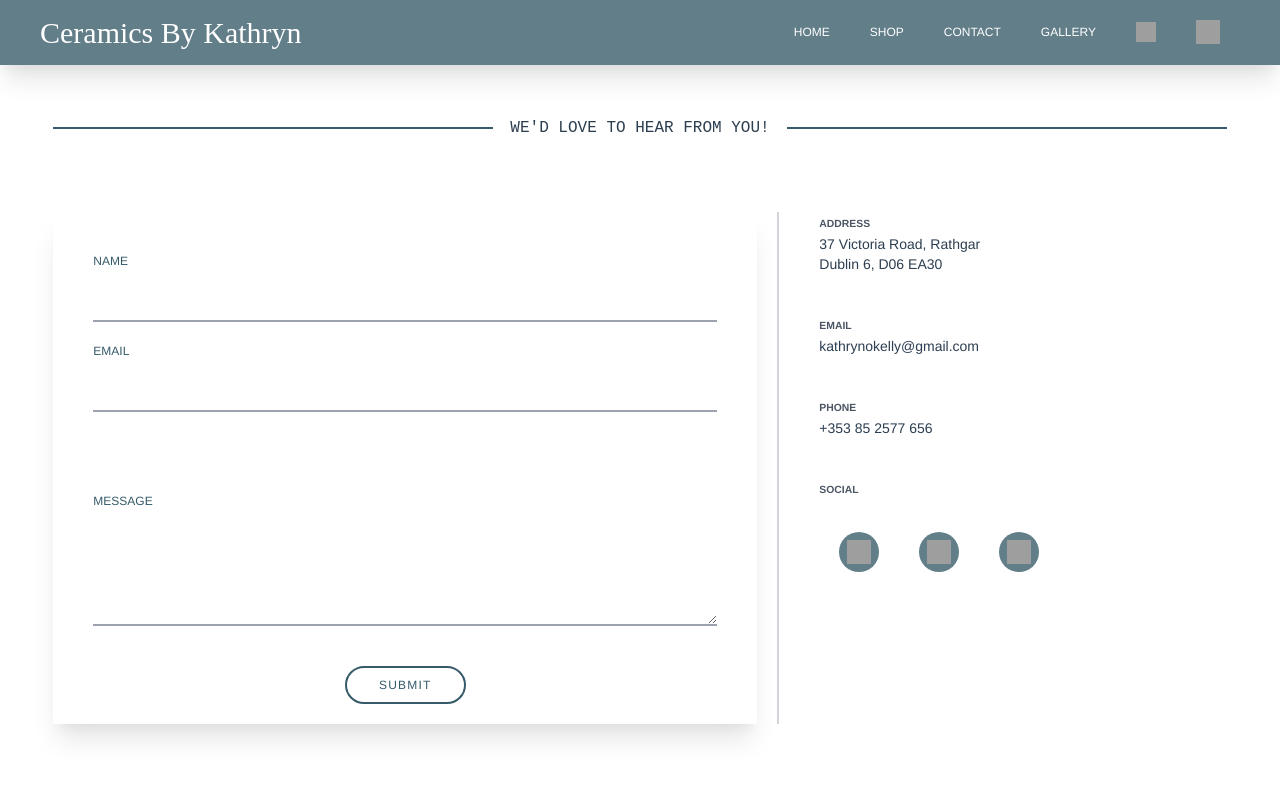
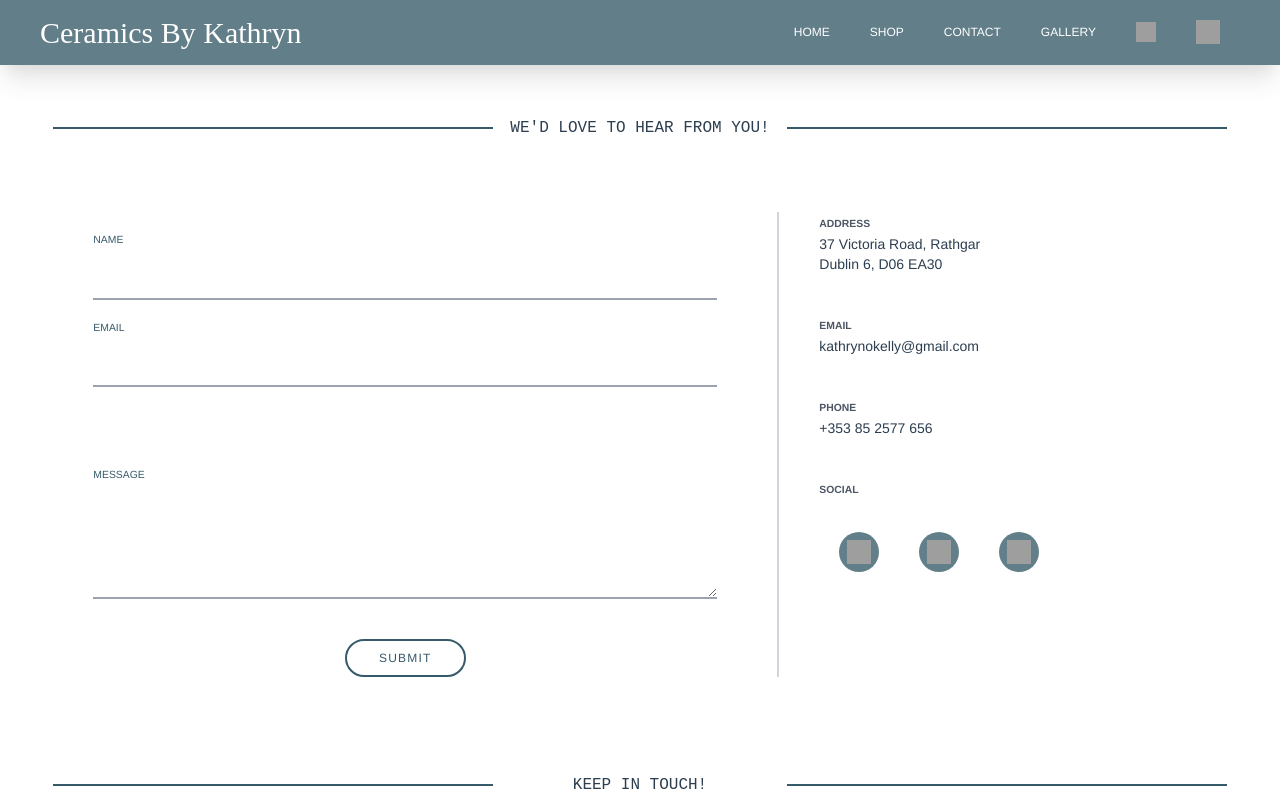
Before and after one commit to ejmvy/kathryn-refactor, a Vue app: page /contact in a window 1280 px wide. Shown: the top 800 px of the page. Built offline with nearby package versions, Linux system fonts and the light colour scheme; grey boxes are pictures that could not be loaded.

Commit message:
removed shadow on contact form

```diff
--- a/src/views/Contact.vue
+++ b/src/views/Contact.vue
@@ -4,14 +4,14 @@
     <section class="section pt-20 md:pt-24">
       <TitleDesign :title="titleText"></TitleDesign>
       <div class="flex justify-between mt-14 w-11/12">
-        <div class="flex flex-1 flex-col text-green-dark py-5 px-10 shadow-xl">
+        <div class="flex flex-1 flex-col text-green-dark px-10">
           <div class="flex flex-col mb-20">
             <div class="flex flex-col text-left">
-              <label class="uppercase text-xs py-5">Name</label>
+              <label class="uppercase text-xxs py-5">Name</label>
               <input class="contactInput h-8" v-model="form.name" type="text" />
             </div>
             <div class="flex flex-col text-left">
-              <label class="uppercase text-xs py-5">Email</label>
+              <label class="uppercase text-xxs py-5">Email</label>
               <input
                 class="contactInput h-8"
                 v-model="form.email"
@@ -20,7 +20,7 @@
             </div>
           </div>
           <div class="flex flex-col text-left">
-            <label class="uppercase text-xs pb-5">Message</label>
+            <label class="uppercase text-xxs pb-5">Message</label>
             <textarea
               class="contactInput h-24"
               v-model="form.message"
```
